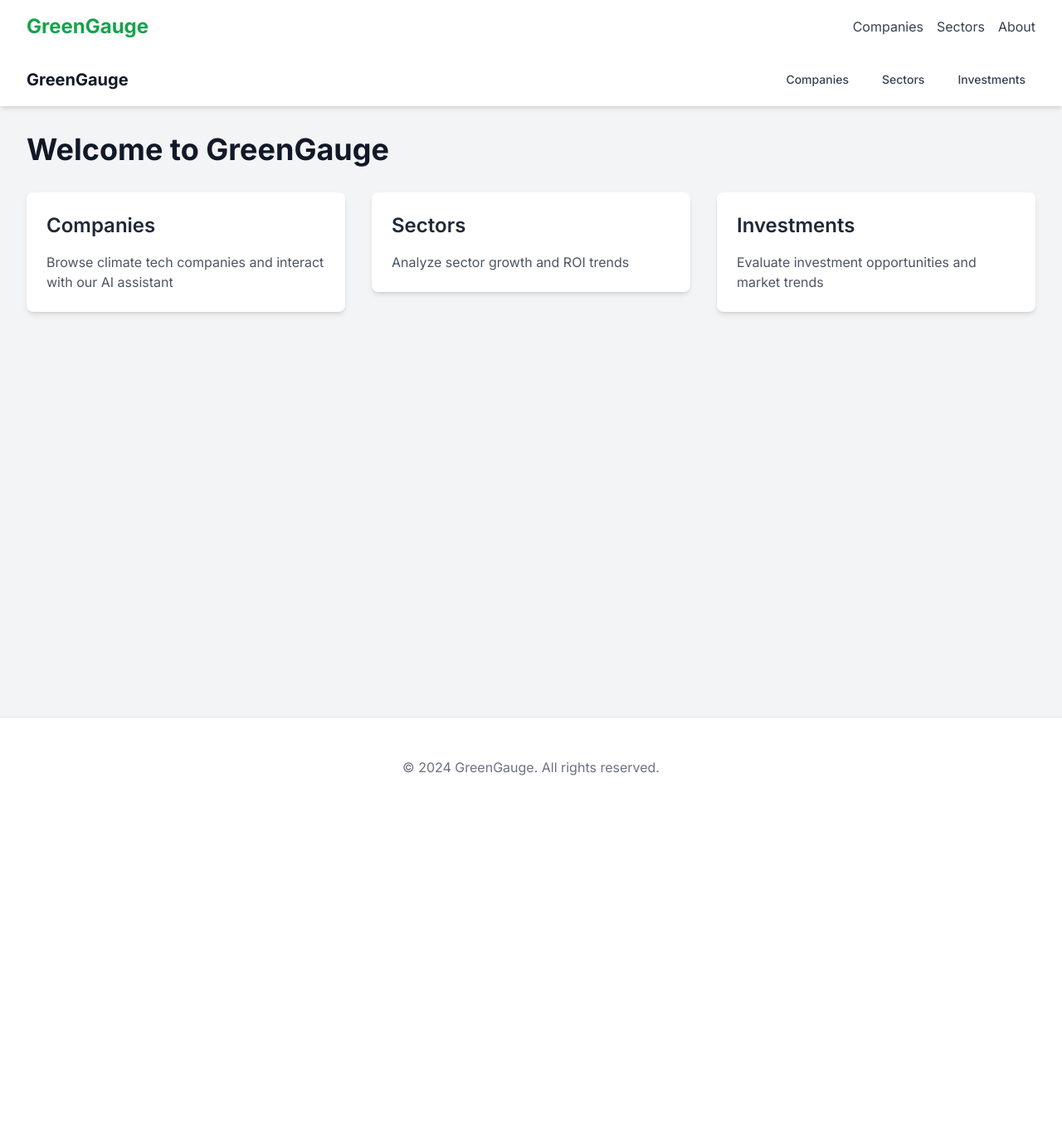
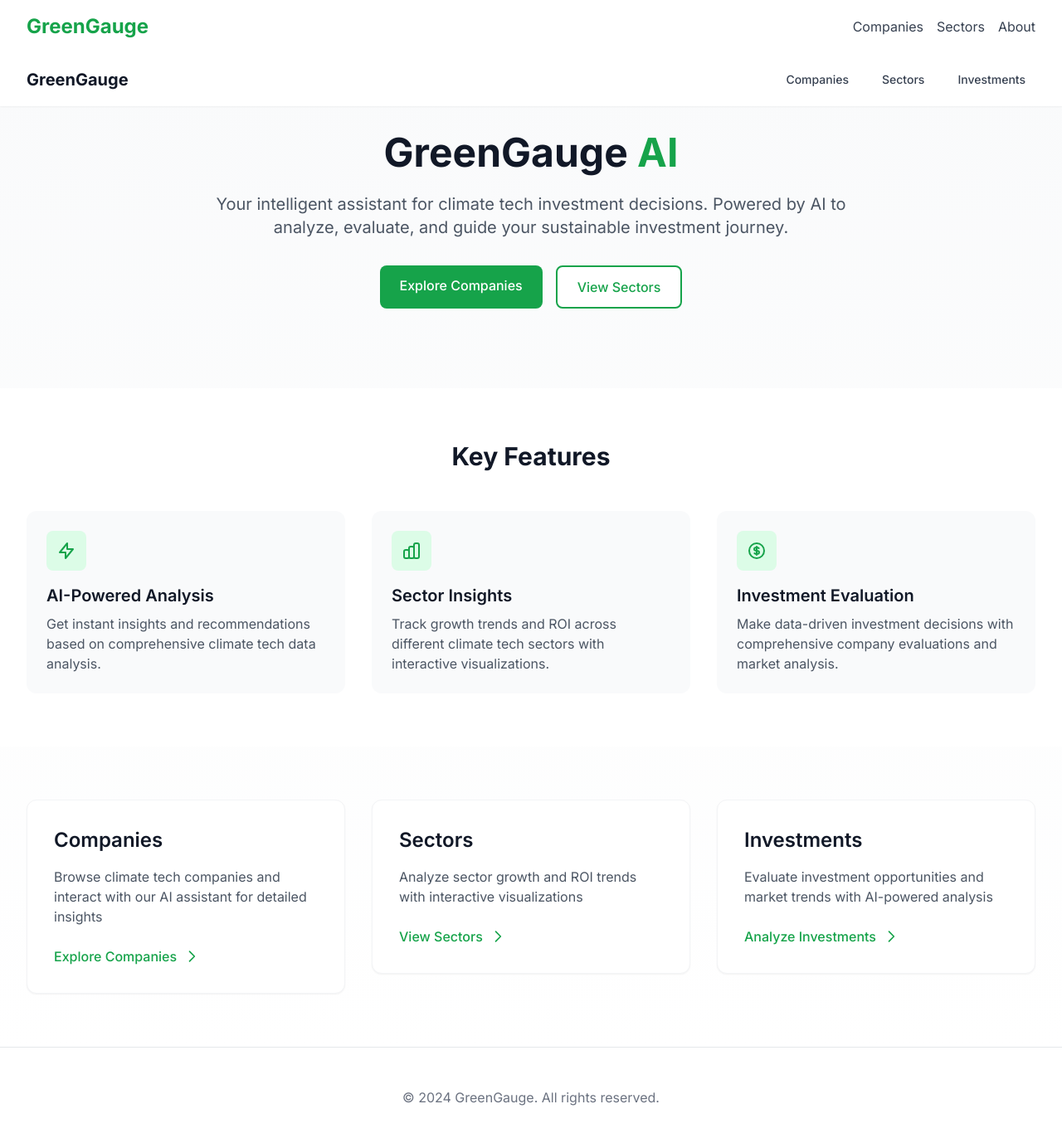
Before and after one commit to AbdullahiAyantayo/GreenGauge, a Next.js app in the folder greengauge/greengauge/: page / in a window 1280 px wide. Shown: the top 1372 px of the page at 83% size. Before the commit the page ends 985 px from the top, so only its background shows below. Built offline with nearby package versions, Linux system fonts and the light colour scheme.

Commit message:
Update navigation and fix configuration issues

```diff
--- a/greengauge/greengauge/next.config.mjs
+++ b/greengauge/greengauge/next.config.mjs
@@ -7,7 +7,10 @@ const nextConfig = {
     OPENAI_API_KEY: process.env.OPENAI_API_KEY,
   },
   reactStrictMode: true,
-  swcMinify: true
+  swcMinify: true,
+  experimental: {
+    serverActions: true,
+  },
 };
 
 export default nextConfig;
--- a/greengauge/greengauge/src/app/page.tsx
+++ b/greengauge/greengauge/src/app/page.tsx
@@ -1,69 +1,121 @@
 'use client';
 
 import Link from 'next/link';
+import Navigation from '../components/Navigation';
 
 export default function Home() {
   return (
-    <main className="min-h-screen bg-gray-100">
-      {/* Navigation Bar */}
-      <nav className="bg-white shadow-md">
-        <div className="max-w-7xl mx-auto px-4 sm:px-6 lg:px-8">
-          <div className="flex justify-between h-16">
-            <div className="flex items-center">
-              <Link href="/" className="text-xl font-bold text-gray-900">
-                GreenGauge
-              </Link>
-            </div>
-            <div className="flex items-center space-x-4">
+    <main className="min-h-screen bg-gradient-to-b from-gray-50 to-white">
+      <Navigation />
+
+      {/* Hero Section */}
+      <div className="relative overflow-hidden">
+        <div className="max-w-7xl mx-auto px-4 sm:px-6 lg:px-8 py-24">
+          <div className="text-center">
+            <h1 className="text-5xl font-bold text-gray-900 mb-6">
+              GreenGauge
+              <span className="text-green-600"> AI</span>
+            </h1>
+            <p className="text-xl text-gray-600 max-w-3xl mx-auto mb-8">
+              Your intelligent assistant for climate tech investment decisions. Powered by AI to analyze, evaluate, and guide your sustainable investment journey.
+            </p>
+            <div className="flex justify-center space-x-4">
               <Link
                 href="/companies"
-                className="px-3 py-2 rounded-md text-sm font-medium text-gray-700 hover:text-gray-900 hover:bg-gray-100"
+                className="px-6 py-3 bg-green-600 text-white rounded-lg font-medium hover:bg-green-700 transition-colors"
               >
-                Companies
+                Explore Companies
               </Link>
               <Link
                 href="/sectors"
-                className="px-3 py-2 rounded-md text-sm font-medium text-gray-700 hover:text-gray-900 hover:bg-gray-100"
+                className="px-6 py-3 bg-white text-green-600 border-2 border-green-600 rounded-lg font-medium hover:bg-green-50 transition-colors"
               >
-                Sectors
-              </Link>
-              <Link
-                href="/investments"
-                className="px-3 py-2 rounded-md text-sm font-medium text-gray-700 hover:text-gray-900 hover:bg-gray-100"
-              >
-                Investments
+                View Sectors
               </Link>
             </div>
           </div>
         </div>
-      </nav>
+      </div>
 
-      {/* Main Content */}
-      <div className="p-8">
-        <div className="max-w-7xl mx-auto">
-          <h1 className="text-4xl font-bold text-gray-900 mb-8">Welcome to GreenGauge</h1>
+      {/* Features Section */}
+      <div className="bg-white py-16">
+        <div className="max-w-7xl mx-auto px-4 sm:px-6 lg:px-8">
+          <h2 className="text-3xl font-bold text-gray-900 text-center mb-12">Key Features</h2>
           <div className="grid grid-cols-1 md:grid-cols-3 gap-8">
-            <Link href="/companies" className="block">
-              <div className="p-6 bg-white rounded-lg shadow-md hover:shadow-lg transition-shadow">
-                <h2 className="text-2xl font-semibold text-gray-800 mb-4">Companies</h2>
-                <p className="text-gray-600">Browse climate tech companies and interact with our AI assistant</p>
+            <div className="p-6 bg-gray-50 rounded-xl">
+              <div className="w-12 h-12 bg-green-100 rounded-lg flex items-center justify-center mb-4">
+                <svg className="w-6 h-6 text-green-600" fill="none" stroke="currentColor" viewBox="0 0 24 24">
+                  <path strokeLinecap="round" strokeLinejoin="round" strokeWidth={2} d="M13 10V3L4 14h7v7l9-11h-7z" />
+                </svg>
               </div>
-            </Link>
+              <h3 className="text-xl font-semibold text-gray-900 mb-2">AI-Powered Analysis</h3>
+              <p className="text-gray-600">Get instant insights and recommendations based on comprehensive climate tech data analysis.</p>
+            </div>
 
-            <Link href="/sectors" className="block">
-              <div className="p-6 bg-white rounded-lg shadow-md hover:shadow-lg transition-shadow">
-                <h2 className="text-2xl font-semibold text-gray-800 mb-4">Sectors</h2>
-                <p className="text-gray-600">Analyze sector growth and ROI trends</p>
+            <div className="p-6 bg-gray-50 rounded-xl">
+              <div className="w-12 h-12 bg-green-100 rounded-lg flex items-center justify-center mb-4">
+                <svg className="w-6 h-6 text-green-600" fill="none" stroke="currentColor" viewBox="0 0 24 24">
+                  <path strokeLinecap="round" strokeLinejoin="round" strokeWidth={2} d="M9 19v-6a2 2 0 00-2-2H5a2 2 0 00-2 2v6a2 2 0 002 2h2a2 2 0 002-2zm0 0V9a2 2 0 012-2h2a2 2 0 012 2v10m-6 0a2 2 0 002 2h2a2 2 0 002-2m0 0V5a2 2 0 012-2h2a2 2 0 012 2v14a2 2 0 01-2 2h-2a2 2 0 01-2-2z" />
+                </svg>
               </div>
-            </Link>
+              <h3 className="text-xl font-semibold text-gray-900 mb-2">Sector Insights</h3>
+              <p className="text-gray-600">Track growth trends and ROI across different climate tech sectors with interactive visualizations.</p>
+            </div>
 
-            <Link href="/investments" className="block">
-              <div className="p-6 bg-white rounded-lg shadow-md hover:shadow-lg transition-shadow">
-                <h2 className="text-2xl font-semibold text-gray-800 mb-4">Investments</h2>
-                <p className="text-gray-600">Evaluate investment opportunities and market trends</p>
+            <div className="p-6 bg-gray-50 rounded-xl">
+              <div className="w-12 h-12 bg-green-100 rounded-lg flex items-center justify-center mb-4">
+                <svg className="w-6 h-6 text-green-600" fill="none" stroke="currentColor" viewBox="0 0 24 24">
+                  <path strokeLinecap="round" strokeLinejoin="round" strokeWidth={2} d="M12 8c-1.657 0-3 .895-3 2s1.343 2 3 2 3 .895 3 2-1.343 2-3 2m0-8c1.11 0 2.08.402 2.599 1M12 8V7m0 1v8m0 0v1m0-1c-1.11 0-2.08-.402-2.599-1M21 12a9 9 0 11-18 0 9 9 0 0118 0z" />
+                </svg>
               </div>
-            </Link>
+              <h3 className="text-xl font-semibold text-gray-900 mb-2">Investment Evaluation</h3>
+              <p className="text-gray-600">Make data-driven investment decisions with comprehensive company evaluations and market analysis.</p>
+            </div>
           </div>
+        </div>
+      </div>
+
+      {/* Main Navigation Cards */}
+      <div className="max-w-7xl mx-auto px-4 sm:px-6 lg:px-8 py-16">
+        <div className="grid grid-cols-1 md:grid-cols-3 gap-8">
+          <Link href="/companies" className="group">
+            <div className="p-8 bg-white rounded-xl shadow-sm hover:shadow-md transition-shadow border border-gray-100">
+              <h2 className="text-2xl font-semibold text-gray-900 mb-4 group-hover:text-green-600 transition-colors">Companies</h2>
+              <p className="text-gray-600 mb-6">Browse climate tech companies and interact with our AI assistant for detailed insights</p>
+              <div className="flex items-center text-green-600">
+                <span className="font-medium">Explore Companies</span>
+                <svg className="w-5 h-5 ml-2 transform group-hover:translate-x-1 transition-transform" fill="none" stroke="currentColor" viewBox="0 0 24 24">
+                  <path strokeLinecap="round" strokeLinejoin="round" strokeWidth={2} d="M9 5l7 7-7 7" />
+                </svg>
+              </div>
+            </div>
+          </Link>
+
+          <Link href="/sectors" className="group">
+            <div className="p-8 bg-white rounded-xl shadow-sm hover:shadow-md transition-shadow border border-gray-100">
+              <h2 className="text-2xl font-semibold text-gray-900 mb-4 group-hover:text-green-600 transition-colors">Sectors</h2>
+              <p className="text-gray-600 mb-6">Analyze sector growth and ROI trends with interactive visualizations</p>
+              <div className="flex items-center text-green-600">
+                <span className="font-medium">View Sectors</span>
+                <svg className="w-5 h-5 ml-2 transform group-hover:translate-x-1 transition-transform" fill="none" stroke="currentColor" viewBox="0 0 24 24">
+                  <path strokeLinecap="round" strokeLinejoin="round" strokeWidth={2} d="M9 5l7 7-7 7" />
+                </svg>
+              </div>
+            </div>
+          </Link>
+
+          <Link href="/investments" className="group">
+            <div className="p-8 bg-white rounded-xl shadow-sm hover:shadow-md transition-shadow border border-gray-100">
+              <h2 className="text-2xl font-semibold text-gray-900 mb-4 group-hover:text-green-600 transition-colors">Investments</h2>
+              <p className="text-gray-600 mb-6">Evaluate investment opportunities and market trends with AI-powered analysis</p>
+              <div className="flex items-center text-green-600">
+                <span className="font-medium">Analyze Investments</span>
+                <svg className="w-5 h-5 ml-2 transform group-hover:translate-x-1 transition-transform" fill="none" stroke="currentColor" viewBox="0 0 24 24">
+                  <path strokeLinecap="round" strokeLinejoin="round" strokeWidth={2} d="M9 5l7 7-7 7" />
+                </svg>
+              </div>
+            </div>
+          </Link>
         </div>
       </div>
     </main>
--- a/greengauge/greengauge/src/components/Navigation.tsx
+++ b/greengauge/greengauge/src/components/Navigation.tsx
@@ -1,33 +1,40 @@
 'use client';
 
 import Link from 'next/link';
+import { usePathname } from 'next/navigation';
 
 export default function Navigation() {
+  const pathname = usePathname();
+
+  const isActive = (path: string) => {
+    return pathname === path ? 'bg-green-50 text-green-600' : 'text-gray-700 hover:text-gray-900 hover:bg-gray-50';
+  };
+
   return (
-    <nav className="bg-white shadow-md">
+    <nav className="bg-white shadow-sm fixed w-full z-50">
       <div className="max-w-7xl mx-auto px-4 sm:px-6 lg:px-8">
         <div className="flex justify-between h-16">
           <div className="flex items-center">
-            <Link href="/" className="text-xl font-bold text-gray-900">
+            <Link href="/" className="text-xl font-bold text-gray-900 hover:text-green-600 transition-colors">
               GreenGauge
             </Link>
           </div>
           <div className="flex items-center space-x-4">
             <Link
               href="/companies"
-              className="px-3 py-2 rounded-md text-sm font-medium text-gray-700 hover:text-gray-900 hover:bg-gray-100"
+              className={`px-3 py-2 rounded-md text-sm font-medium ${isActive('/companies')}`}
             >
               Companies
             </Link>
             <Link
               href="/sectors"
-              className="px-3 py-2 rounded-md text-sm font-medium text-gray-700 hover:text-gray-900 hover:bg-gray-100"
+              className={`px-3 py-2 rounded-md text-sm font-medium ${isActive('/sectors')}`}
             >
               Sectors
             </Link>
             <Link
               href="/investments"
-              className="px-3 py-2 rounded-md text-sm font-medium text-gray-700 hover:text-gray-900 hover:bg-gray-100"
+              className={`px-3 py-2 rounded-md text-sm font-medium ${isActive('/investments')}`}
             >
               Investments
             </Link>
```
